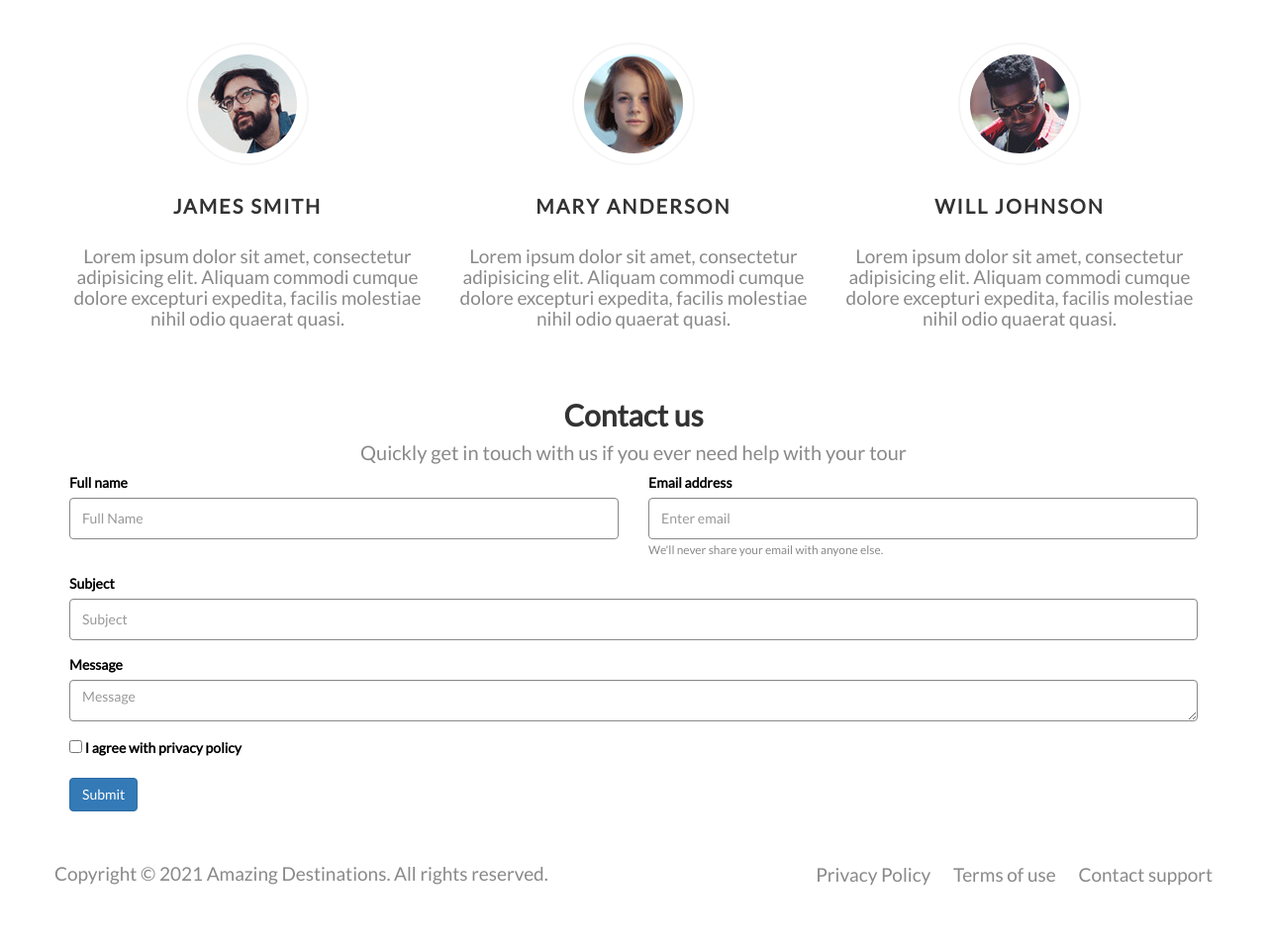
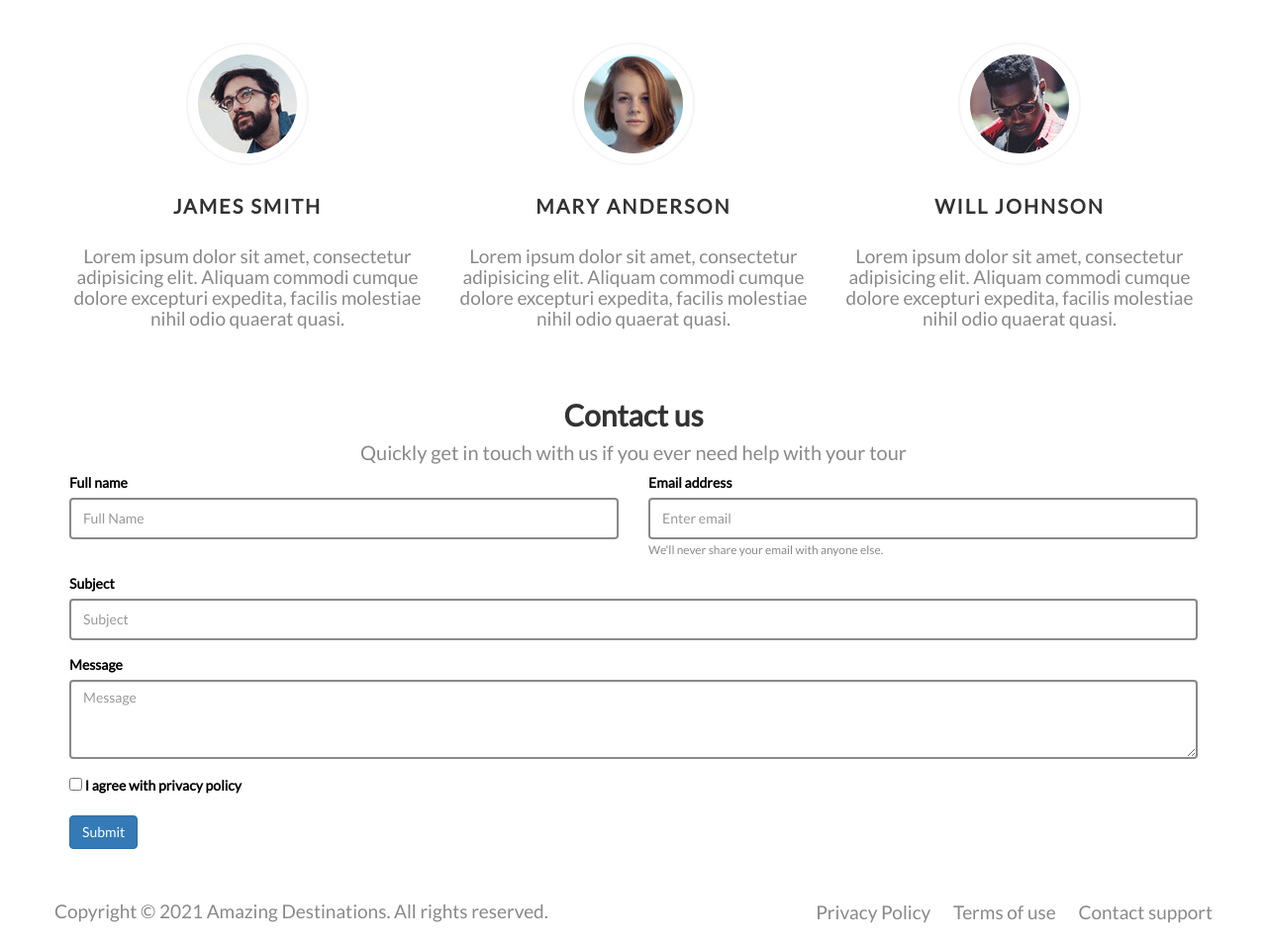
Before and after one commit to Lucky-Martin/dream-vacation-school, a plain HTML site: page index.html in a window 1280 px wide. Shown: the part 1743-2698 px from the top of the page at 99% size. Before the commit the page ends 2660 px from the top, so only its background shows below. Drawn offline with nearby package versions, Linux system fonts and the light colour scheme.

Commit message:
Add favicon

```diff
--- a/assets/css/style.css
+++ b/assets/css/style.css
@@ -188,7 +188,7 @@ header .text_content h4 {
 }
 #contacts input,
 #contacts textarea {
-    border: 1px solid #898989;
+    border: 2px solid #898989;
 }
 #contacts .form-control {
     height: 42px;
@@ -202,6 +202,7 @@ header .text_content h4 {
 #contacts textarea {
     max-width: 100%;
     min-width: 100%;
+    min-height: 80px;
 }
 
 /*Footer*/
--- a/index.html
+++ b/index.html
@@ -4,6 +4,7 @@
     <meta charset="UTF-8">
     <meta http-equiv="X-UA-Compatible" content="IE=edge">
     <meta name="viewport" content="width=device-width, initial-scale=1.0">
+    <link rel="shortcut icon" href="assets/images/favicon.ico" type="image/x-icon">
     <title>Dream Vacation</title>
 
     <!--  Styles  -->
```
Also changed, not shown: assets/images/favicon.ico (added).
